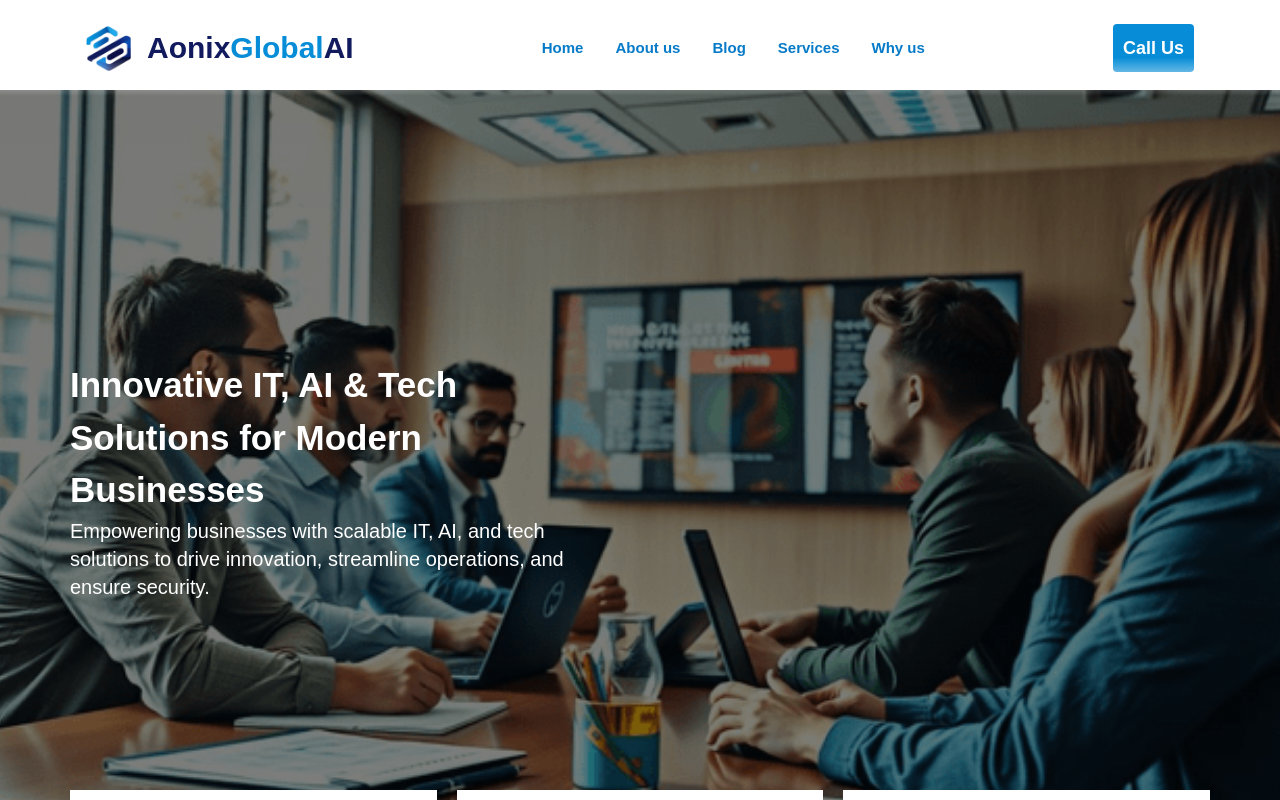
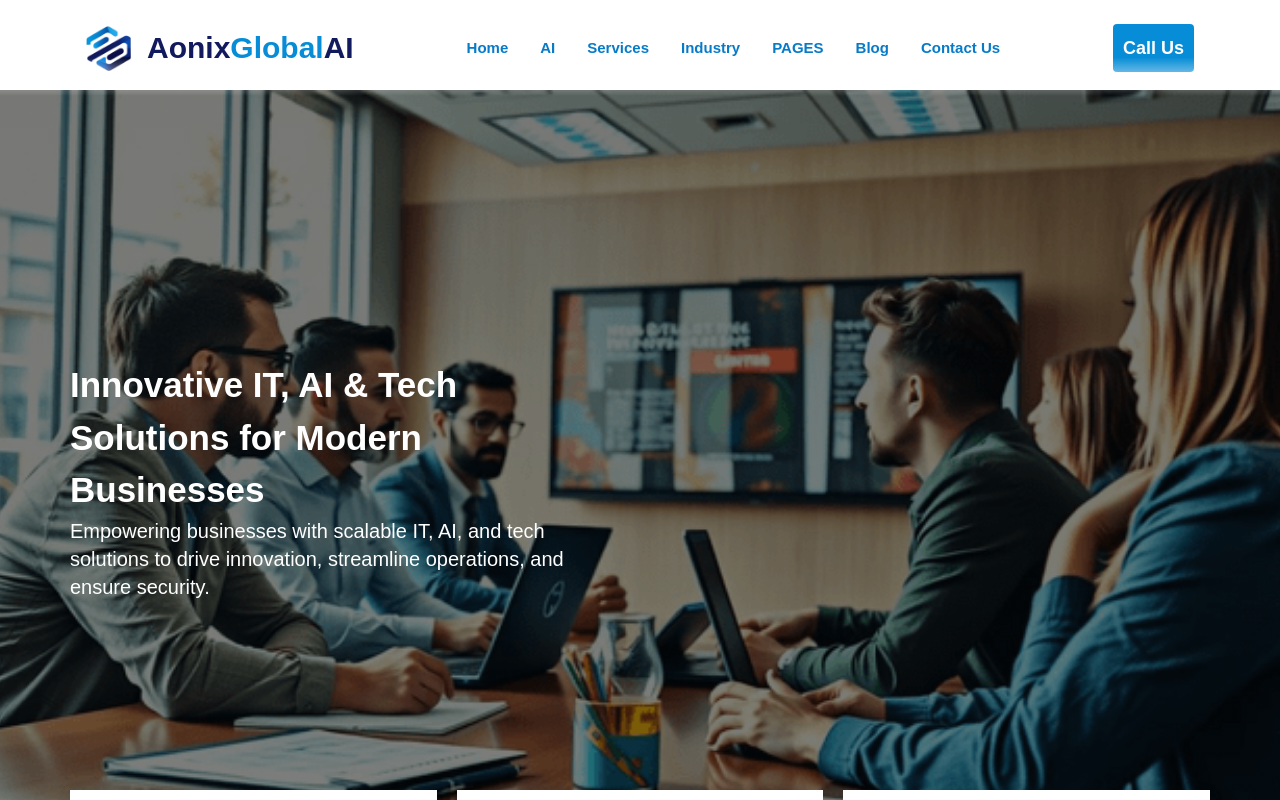
Before and after one commit to aOnixglobalai99/aonixglobalai-portfolio, a Next.js app: page / in a window 1280 px wide. Shown: the top 800 px of the page. Built offline with nearby package versions, Linux system fonts and the light colour scheme.

Commit message:
header buttons update

```diff
--- a/src/app/Home/page.tsx
+++ b/src/app/Home/page.tsx
@@ -339,7 +339,7 @@ const page = () => {
           </div>
         </div>
 
-        <div className="mt-[100px] mb-[100px]">
+        {/* <div className="mt-[100px] mb-[100px]">
           <div className=" w-[1140px] m-auto flex flex-col">
             <div className="flex flex-col items-center gap-2.5 px-[360px] py-0">
               <h1 className="text-[#121a5e] font-semibold text-xl">
@@ -422,7 +422,7 @@ const page = () => {
               </div>
             </div>
           </div>
-        </div>
+        </div> */}
 
         <section className="engineer-team-back relative">
           <div className=" bg-black opacity-70 h-full w-full flex items-center gap-5 absolute flex-col px-[181px] py-[100px]">
@@ -436,7 +436,7 @@ const page = () => {
           </div>
         </section>
 
-        <section className="mt-[-100px]">
+        <section id="contact_us" className="pt-[100px]">
           <div className=" w-[1140px] m-auto flex shadow-[0px_5px_15px_0px_rgba(0,0,0,0.1)] bg-white">
             <div className="submit-form-div-left bg-center bg-no-repeat bg-cover relative w-6/12 p-10">
               <div className="flex flex-col gap-[15px]">
--- a/src/app/components/Header.tsx
+++ b/src/app/components/Header.tsx
@@ -25,17 +25,9 @@ const header = () => {
           <li>
             <Link
               className="text-[15px] text-[#077bc8] font-semibold hover:text-[#121a5e] transition-[0.3s]"
-              href="#about_us"
+              href=""
             >
-              About us
-            </Link>
-          </li>
-          <li>
-            <Link
-              className="text-[15px] text-[#077bc8] font-semibold hover:text-[#121a5e] transition-[0.3s]"
-              href="#our_blog"
-            >
-              Blog
+              AI
             </Link>
           </li>
           <li>
@@ -51,7 +43,32 @@ const header = () => {
               className="text-[15px] text-[#077bc8] font-semibold hover:text-[#121a5e] transition-[0.3s]"
               href=""
             >
-              Why us
+              Industry
+            </Link>
+          </li>
+          <li>
+            <Link
+              className="text-[15px] text-[#077bc8] font-semibold hover:text-[#121a5e] transition-[0.3s]"
+              href=""
+            >
+              PAGES
+            </Link>
+          </li>
+          <li>
+            <Link
+              className="text-[15px] text-[#077bc8] font-semibold hover:text-[#121a5e] transition-[0.3s]"
+              href="#our_blog"
+            >
+              Blog
+            </Link>
+          </li>
+
+          <li>
+            <Link
+              className="text-[15px] text-[#077bc8] font-semibold hover:text-[#121a5e] transition-[0.3s]"
+              href="#contact_us"
+            >
+              Contact Us
             </Link>
           </li>
         </ul>
```
